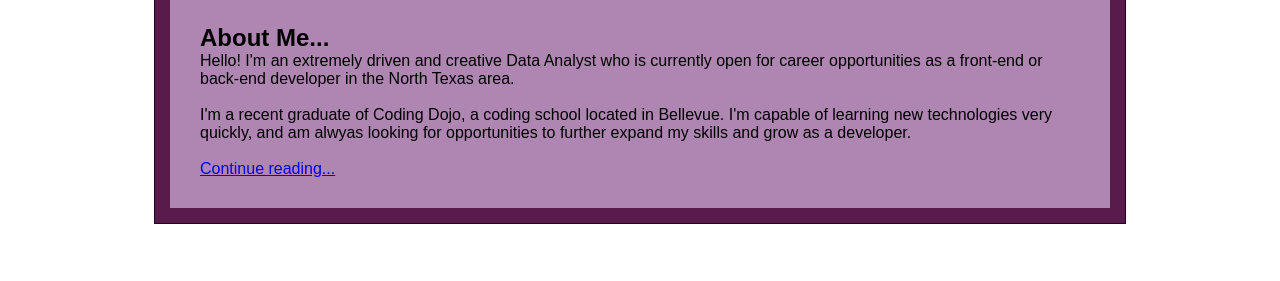
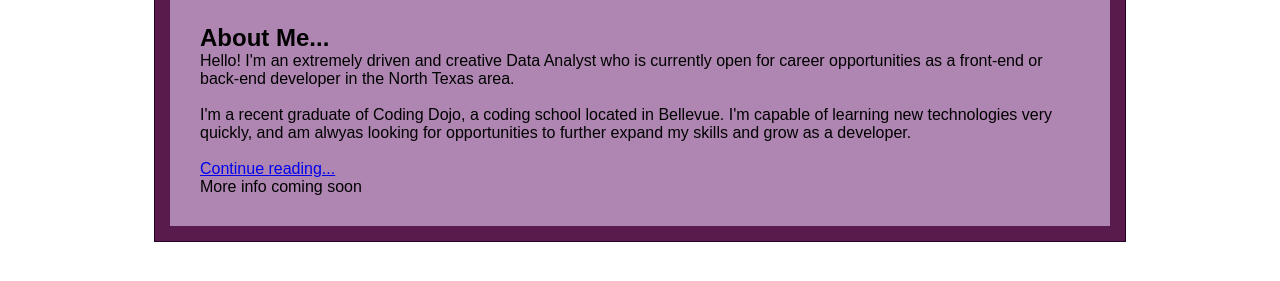
Before and after one commit to MeenaHira/basic_repo, a plain HTML site: page index.html in a window 1280 px wide. Shown: the part 61-342 px from the top of the page. Drawn offline with Linux system fonts and the light colour scheme.

Commit message:
updated text.txt

```diff
--- a/index.html
+++ b/index.html
@@ -21,6 +21,7 @@
             <p>I'm a recent graduate of Coding Dojo, a coding school located in Bellevue. I'm capable of learning new technologies very quickly, and am alwyas looking for opportunities to further expand my skills and grow as a developer.</p>
             <br>
             <a href="#">Continue reading...</a>
+            <p>More info coming soon</p>
         </div>
     </div>
 </body>
```
Also changed, not shown: text.txt.
